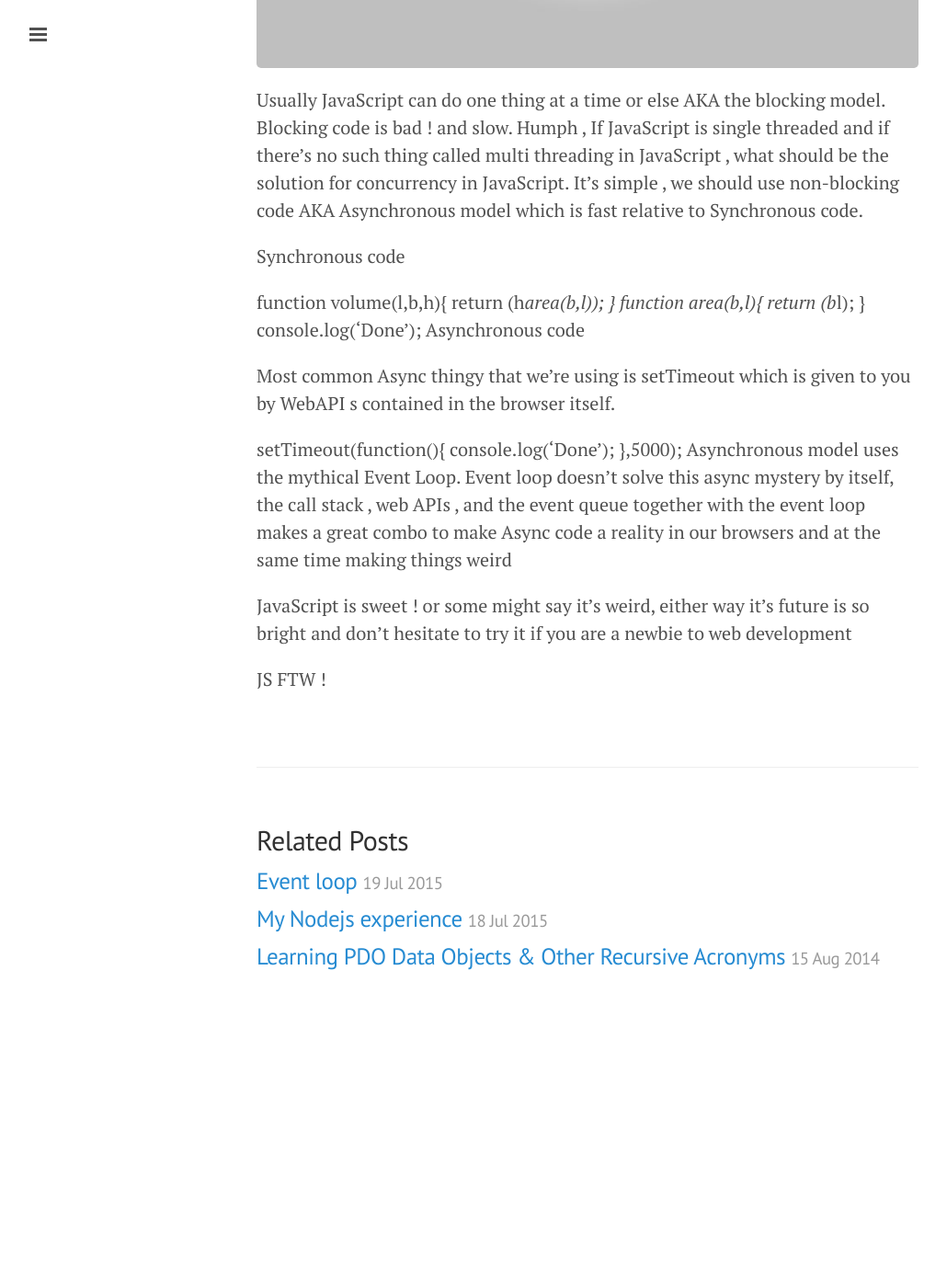
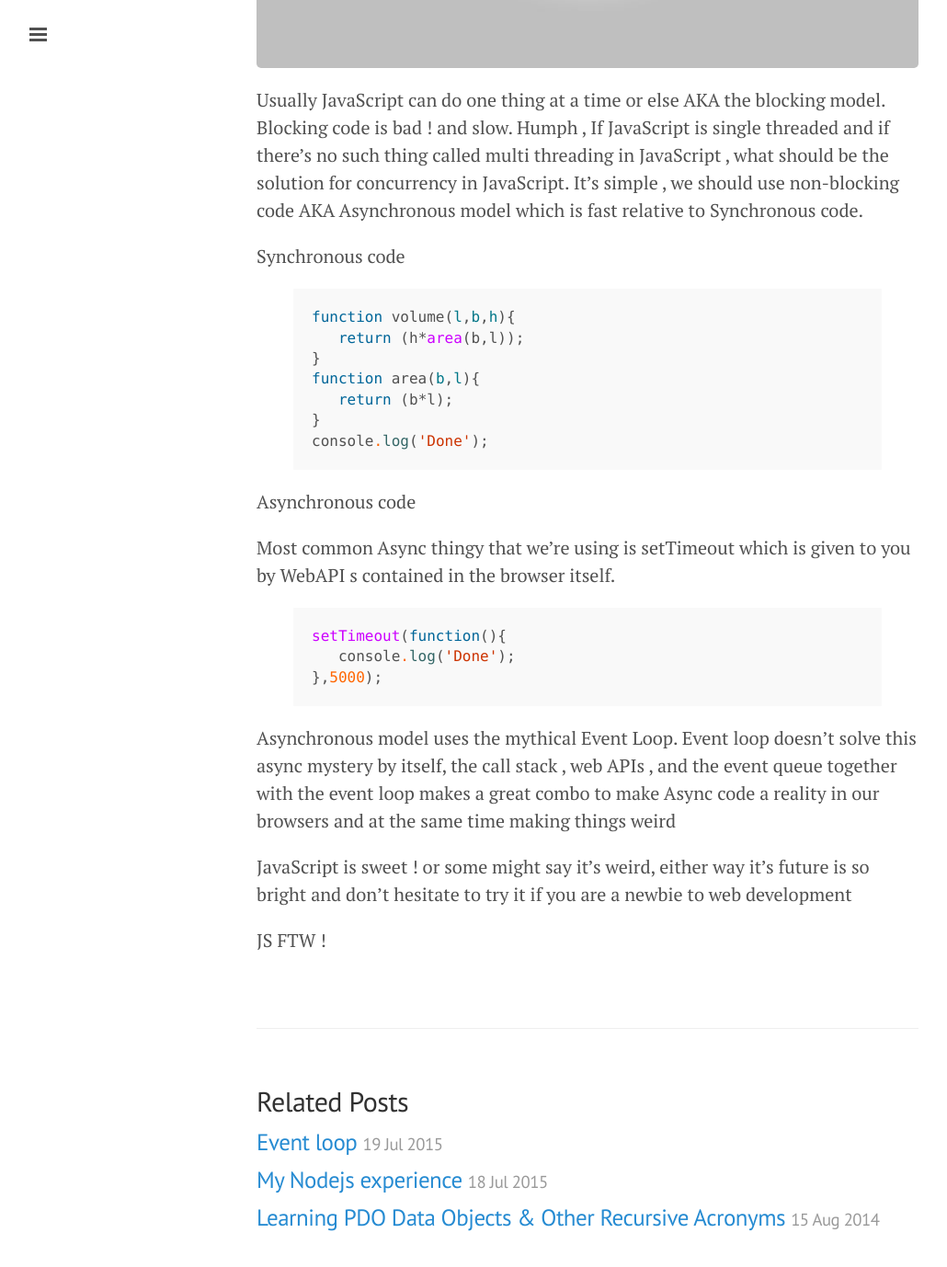
Before and after one commit to rajikaimal/oldblogrepo, a Jekyll site: the page built from _posts/2015-09-20-js-what-are-you.md, in a window 1280 px wide and 1400 px high, scrolled down 855 px. Shown: the top 1378 px of the window at 92% size, without its empty margins (1-1031 px from the left). Built offline with Jekyll 4.4.1, drawn with Linux system fonts in a browser that asks for light colours; Markdown is read by kramdown in place of the engine named in the settings; before the commit the page ends 1972 px from its top, so only the background shows below that.

Commit message:
Highlight

```diff
--- a/_posts/2015-09-20-js-what-are-you.md
+++ b/_posts/2015-09-20-js-what-are-you.md
@@ -12,6 +12,8 @@ Usually JavaScript can do one thing at a time or else AKA the blocking model. Bl
 
 Synchronous code
 
+{% highlight php startinline %}
+
 function volume(l,b,h){
    return (h*area(b,l));
 }
@@ -19,13 +21,21 @@ function area(b,l){
    return (b*l);
 }
 console.log('Done');
+
+{% endhighlight %}
+
 Asynchronous code
 
 Most common Async thingy that we’re using is setTimeout which is given to you by WebAPI s contained in the browser itself.
 
+{% highlight php startinline %}
+
 setTimeout(function(){
    console.log('Done');
 },5000);
+
+{% endhighlight %}
+
 Asynchronous model uses the mythical Event Loop. Event loop doesn’t solve this async mystery by itself, the call stack , web APIs , and the event queue together with the event loop makes a great combo to make Async code a reality in our browsers and at the same time making things weird
 
 JavaScript is sweet ! or some might say it’s weird, either way it’s future is so bright and don’t hesitate to try it if you are a newbie to web development
```
